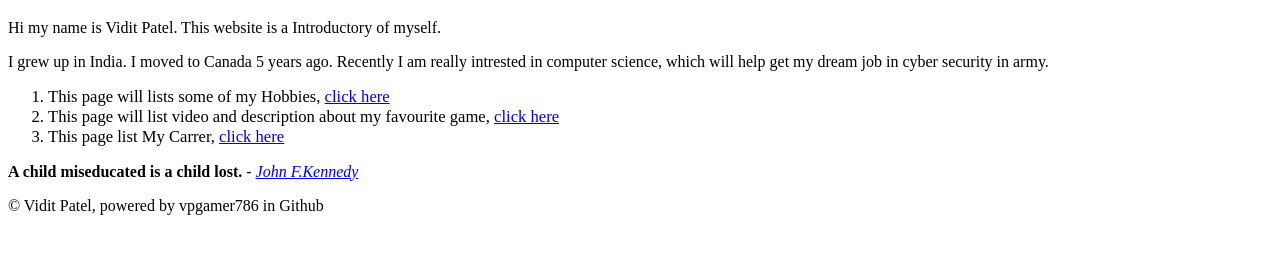
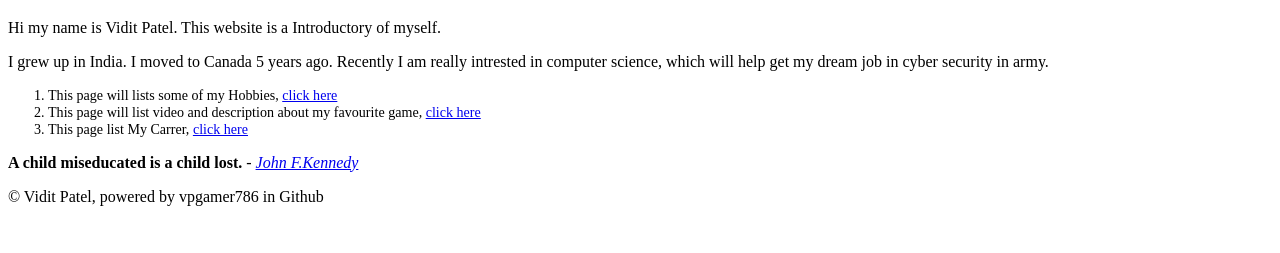
Before and after one commit to vpgamer786/Vidit-Patel-p3-github.io, a plain HTML site: page index.html in a window 1280 px wide. Shown: the part 87-340 px from the top of the page. Drawn offline with Linux system fonts and the light colour scheme.

Commit message:
Update index.html

```diff
--- a/index.html
+++ b/index.html
@@ -21,9 +21,9 @@
             get my dream job in cyber security in army.</p>
           <article>
             <ol>
-              <li style="font-size:1.3vw"> This page will lists some of my Hobbies, <a href="childPages/Hobbies.html" target="_blank">click here</a></li>
-              <li style="font-size:1.3vw"> This page will list video and description about my favourite game, <a href="childPages/Favourite Game.html" target="_blank">click here</a></li>
-              <li style="font-size:1.3vw"> This page list My Carrer, <a href="childPages/my carrer.html" target="_blank">click here</a></li>
+              <li style="font-size:1.1vw"> This page will lists some of my Hobbies, <a href="childPages/Hobbies.html" target="_blank">click here</a></li>
+              <li style="font-size:1.1vw"> This page will list video and description about my favourite game, <a href="childPages/Favourite Game.html" target="_blank">click here</a></li>
+              <li style="font-size:1.1vw"> This page list My Carrer, <a href="childPages/my carrer.html" target="_blank">click here</a></li>
             </ol>
           </article>
     <section>
```
